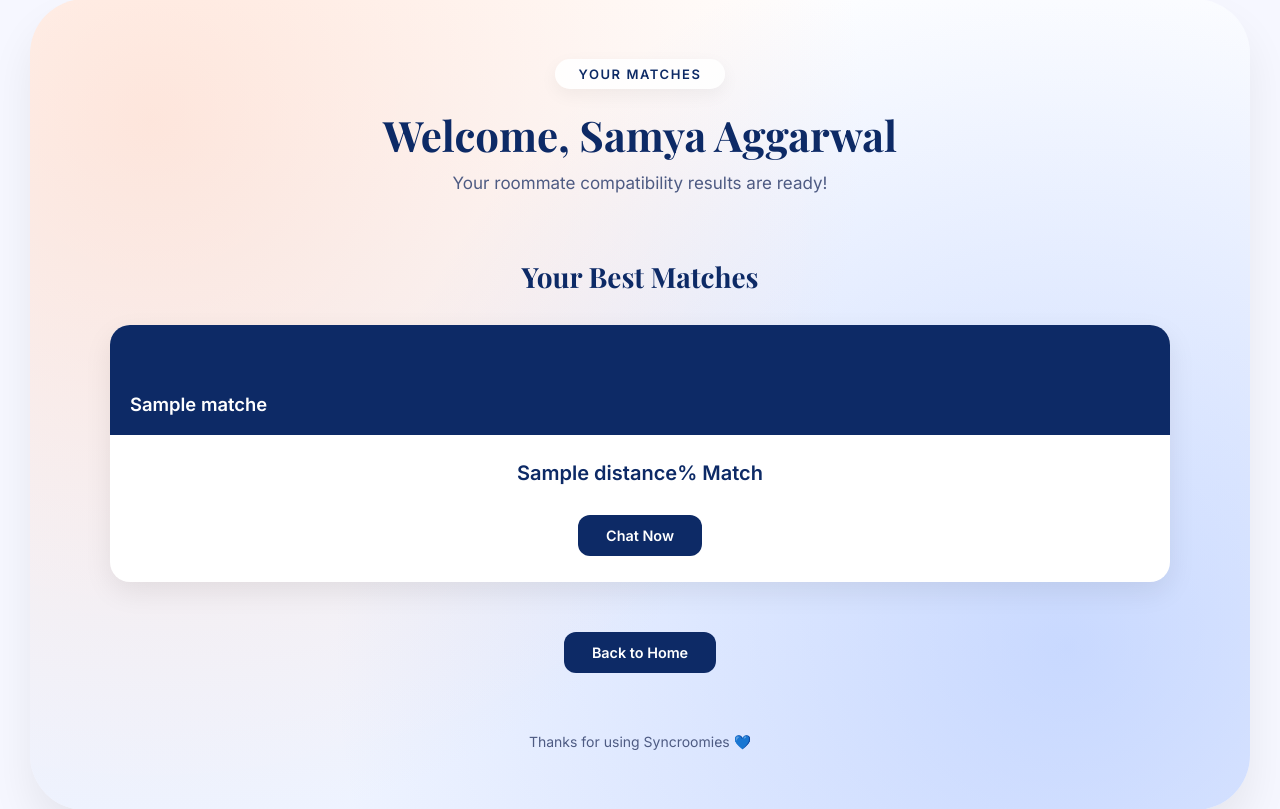
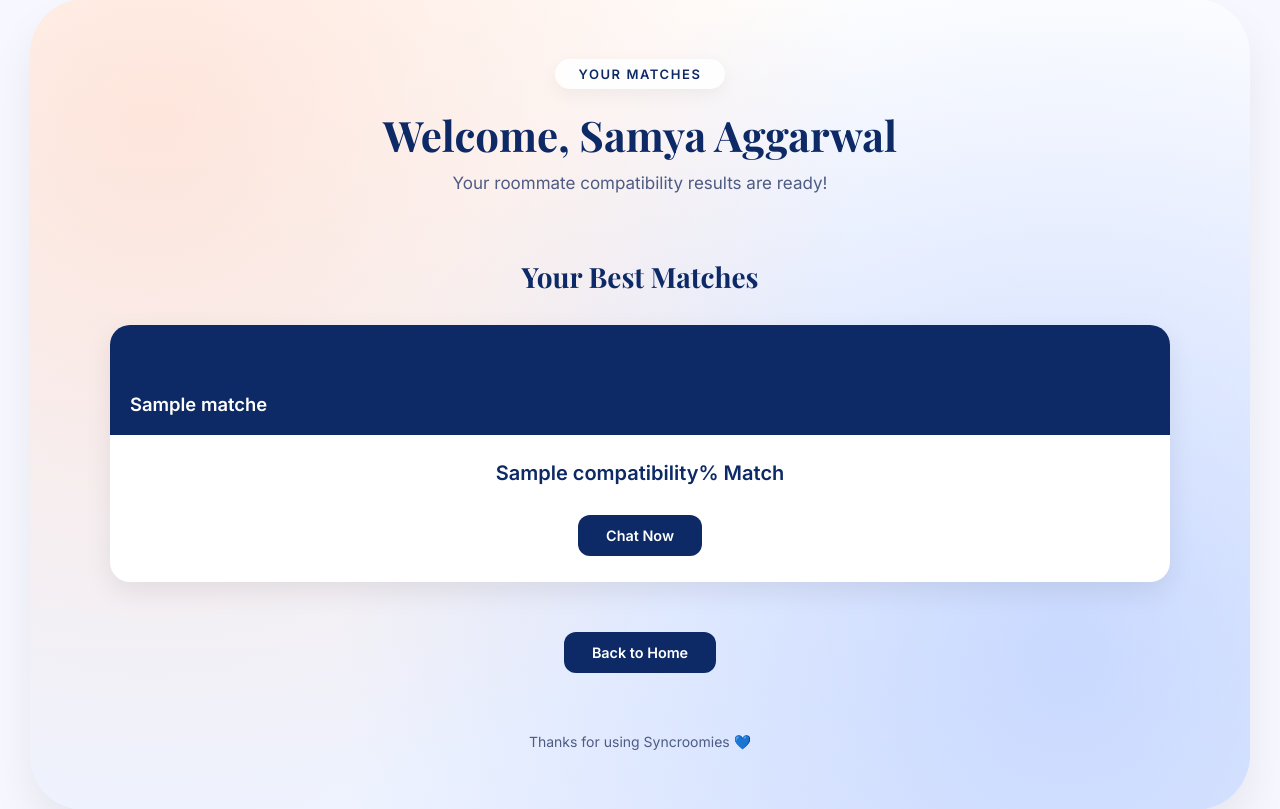
Before and after one commit to swasbee1605/syncroomies_updated, a Django app: template home/templates/results.html in a window 1280 px wide. Shown: the part 31-840 px from the top of the page. Run offline with Django 5.2, Linux system fonts and the light colour scheme; data comes from the database, SQL or seed files in the repository; the template is opened without the code that fills it: values that come from a table or form of the project are taken from there, most other values are stand-ins (such as "Sample title", 1, 10 or a date in 2020).

```diff
--- a/home/templates/results.html
+++ b/home/templates/results.html
@@ -207,7 +207,7 @@
                     </div>
 
                     <div class="card-body">
-                        <p class="compat-score">{{ m.distance }}% Match</p>
+                        <p class="compat-score">{{ compatibility }}% Match</p>
 
                         <a class="btn-main" href="{% url 'chat_view' m.user.username %}">
                             Chat Now
--- a/home/views.py
+++ b/home/views.py
@@ -228,7 +228,8 @@ def results_new(request):
         match_user = Student_choices.objects.get(student_id=ids[idx])
 
         distance = float(dist)
-        compatibility = max(0, 100 - (distance * 20))
+        similarity = 1 / (1 + distance)
+        compatibility = round(similarity * 100, 2)
 
         matches.append({
             "name": match_user.name,
```
